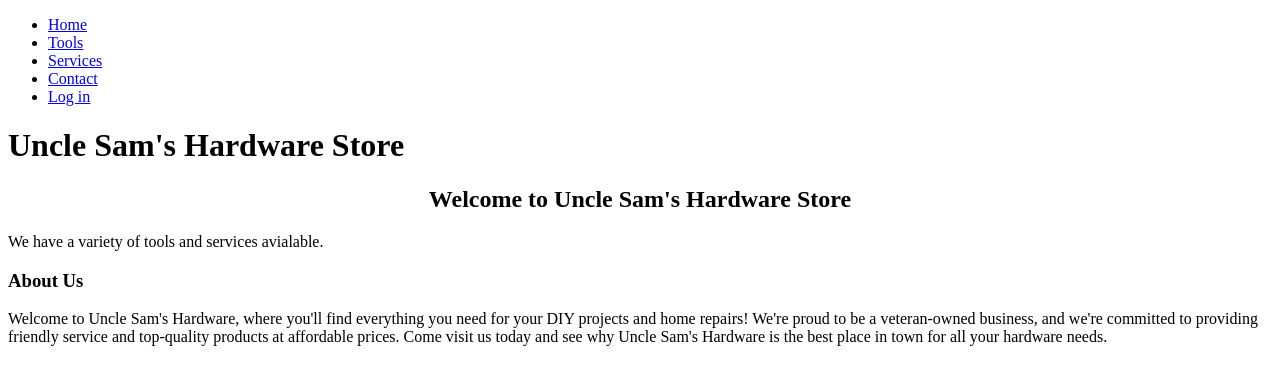
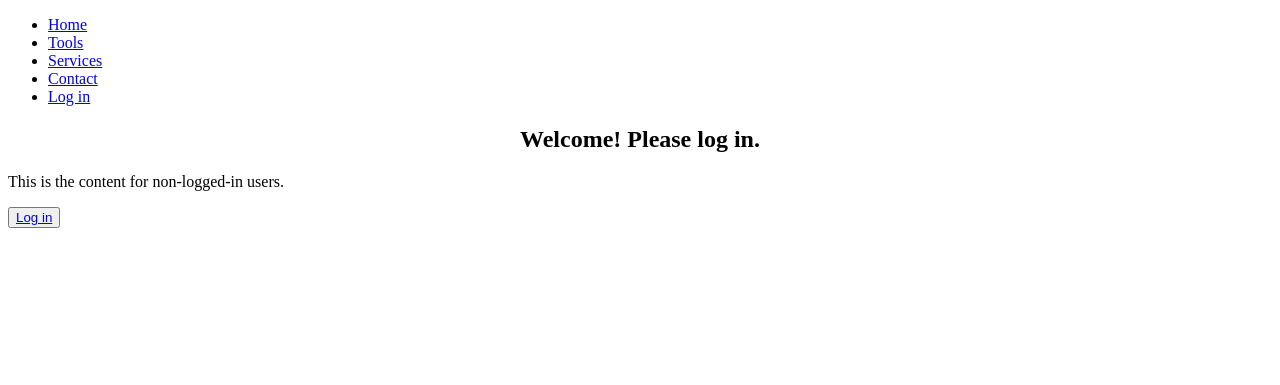
Before and after one commit to stephen601/security_web, a Flask app: page / in a window 1280 px wide. Shown: the top 385 px of the page. Run offline with Flask 3, Linux system fonts and the light colour scheme.

Commit message:
Login and logout functionality update

```diff
--- a/app.py
+++ b/app.py
@@ -1,16 +1,20 @@
-from flask import Flask, render_template, request, redirect, url_for
+from flask import Flask, render_template, request, redirect, url_for, session
 from flask_sqlalchemy import SQLAlchemy
+import os
 
 app = Flask(__name__)
 app.config['SQLALCHEMY_DATABASE_URI'] = 'sqlite:///USH.sqlite'
 db = SQLAlchemy(app)
+app.secret_key = os.urandom(24)
+
 
 class Tools(db.Model):
-    __tablename__ = 'Tools'  # explicitly set the table name
+    __tablename__ = 'Tools'
     tool_id = db.Column(db.Integer, primary_key=True, autoincrement=True)
     tool_name = db.Column(db.String(50), nullable=False)
     tool_price = db.Column(db.Float, nullable=False)
     tool_image = db.Column(db.String(50))
+
 
 class Users(db.Model):
     __tablename__ = 'Users'
@@ -19,14 +23,20 @@ class Users(db.Model):
     password = db.Column(db.String(50), nullable=False)
     email = db.Column(db.String(50))
 
+
 @app.route('/')
 def index():
-    return render_template('index.html')
+    if session.get('logged_in'):
+        return render_template('index.html', logged_in=True)
+    else:
+        return render_template('index.html', logged_in=False)
+
 
 @app.route('/tools')
 def tools():
     tools = Tools.query.distinct(Tools.tool_name).all()
     return render_template('tools.html', tools=tools)
+
 
 @app.route('/login', methods=['GET', 'POST'])
 def login():
@@ -37,10 +47,22 @@ def login():
         user = Users.query.filter_by(username=username, password=password).first()
         if user is not None:
             # Successful login
+            session['logged_in'] = True
             return redirect(url_for('index'))
         else:
             error = 'Invalid credentials. Please try again.'
+    else:
+        # Check if the user is already logged in
+        if session.get('logged_in'):
+            return redirect(url_for('index'))
     return render_template('login.html', error=error)
+
+
+@app.route('/logout')
+def logout():
+    session.pop('logged_in', None)
+    return redirect(url_for('index'))
+
 
 if __name__ == '__main__':
     app.run(debug=True)
--- a/templates/index.html
+++ b/templates/index.html
@@ -1,8 +1,15 @@
 {% extends 'layout.html' %}
-{%block content%}
-<h1>Uncle Sam's Hardware Store</h1>
-<h2>Welcome to Uncle Sam's Hardware Store</h2>
-<p>We have a variety of tools and services avialable. </p>
-<h3>About Us</h3>
-<p>Welcome to Uncle Sam's Hardware, where you'll find everything you need for your DIY projects and home repairs! We're proud to be a veteran-owned business, and we're committed to providing friendly service and top-quality products at affordable prices. Come visit us today and see why Uncle Sam's Hardware is the best place in town for all your hardware needs.</p>
-{%endblock%}
+
+{% block content %}
+  {% if logged_in %}
+    <h2>Welcome! You are logged in.</h2>
+    <!-- Add your logged-in content here -->
+    <p>This is the content for logged-in users.</p>
+    <button><a href="/logout">Log out</a></button>
+  {% else %}
+    <h2>Welcome! Please log in.</h2>
+    <!-- Add your non-logged-in content here -->
+    <p>This is the content for non-logged-in users.</p>
+    <button><a href="/login">Log in</a></button>
+  {% endif %}
+{% endblock %}
--- a/templates/layout.html
+++ b/templates/layout.html
@@ -11,7 +11,11 @@
         <li><a href="/tools">Tools</a></li>
         <li><a href="/services">Services</a></li>
         <li><a href="/contact">Contact</a></li>
-        <li><a href="/login"> Log in</a></li>
+        {% if session.logged_in %}
+          <li><a href="/logout">Log out</a></li>
+        {% else %}
+          <li><a href="/login">Log in</a></li>
+        {% endif %}
       </ul>
     </nav>
     {% block content %}{% endblock %}
```
